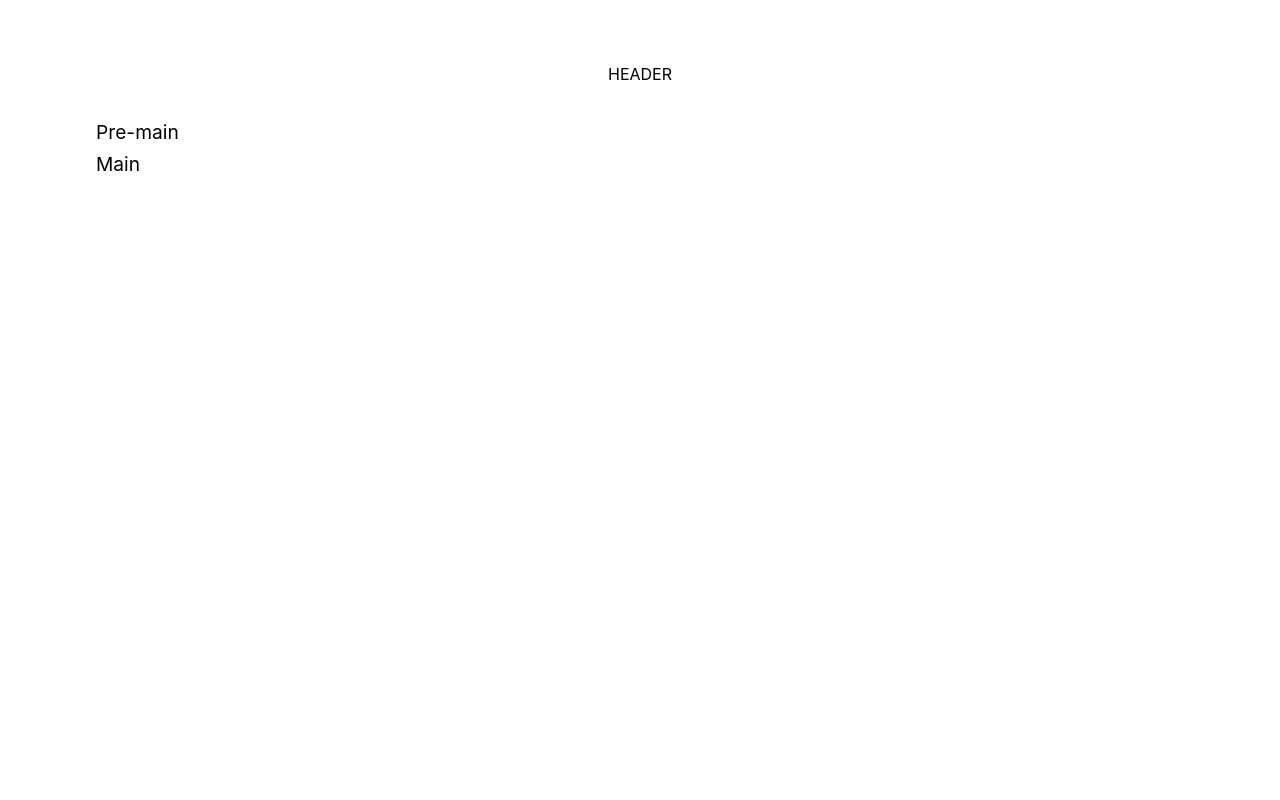
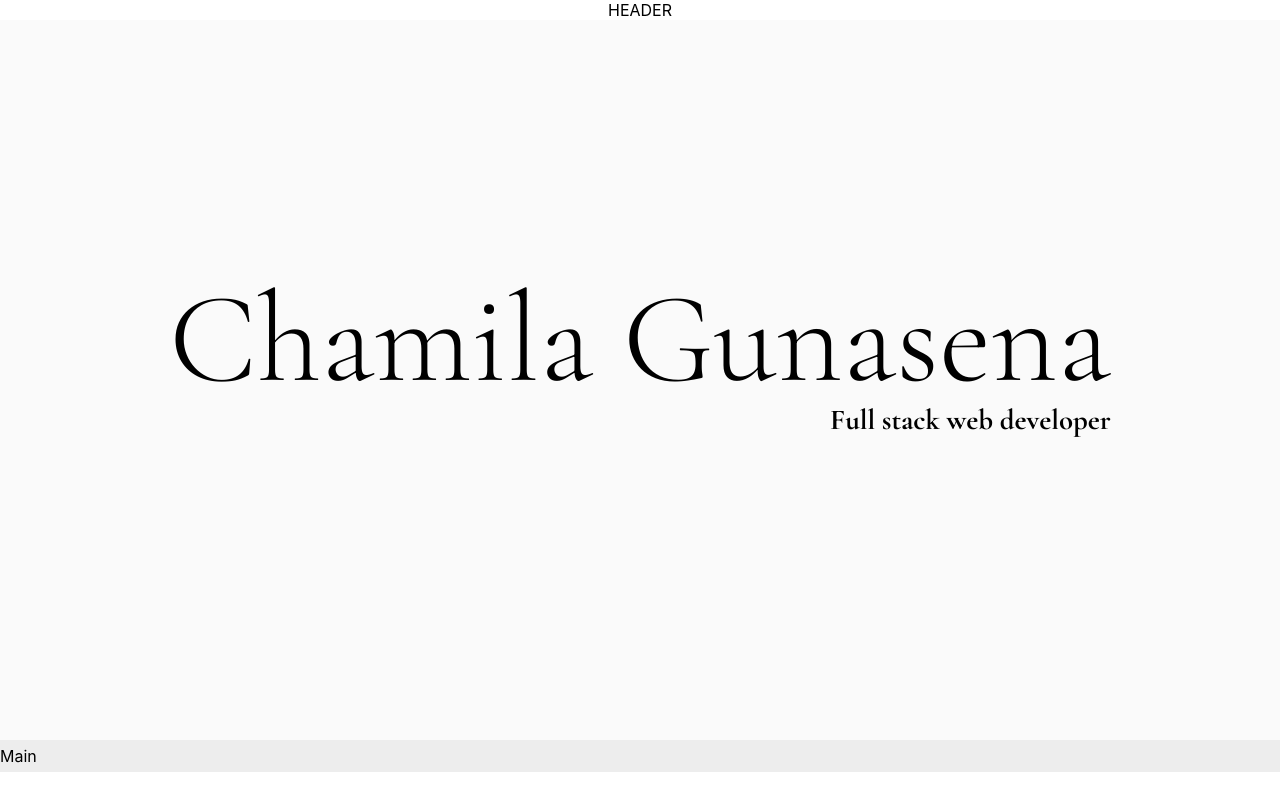
Before and after one commit to merq312/cv-page, a Next.js app: page / in a window 1280 px wide. Built offline with nearby package versions, Linux system fonts and the light colour scheme.

Commit message:
add title section

```diff
--- a/components/header/header.module.scss
+++ b/components/header/header.module.scss
@@ -1,6 +1,6 @@
 .header {
-  margin-top: 4rem;
-  margin-bottom: 2rem;
+  //margin-top: 4rem;
+  //margin-bottom: 2rem;
   display: flex;
   flex-direction: row;
   justify-content: space-around;
--- a/pages/index.tsx
+++ b/pages/index.tsx
@@ -4,11 +4,14 @@ import styles from '../styles/Home.module.scss'
 const Home: NextPage = () => {
   return (
     <main className={styles.main}>
-      <section>
-        Pre-main
+      <section className={styles.title_section}>
+        <div>
+          <h1>Chamila Gunasena</h1>
+          <span>Full stack web developer</span>
+        </div>
       </section>
 
-      <section>
+      <section className={styles.main_section}>
         Main
       </section>
 
@@ -182,6 +185,3 @@ const Home: NextPage = () => {
 }
 
 export default Home
-
-// TODO
-// Put something in the footer
--- a/styles/Home.module.scss
+++ b/styles/Home.module.scss
@@ -1,118 +1,35 @@
 .main {
-  grid-column: center-start / center-end;
-  display: flex;
-  flex-direction: column;
   line-height: 2rem;
-  font-size: 1.2rem;
 }
 
-.main_section {
-  ul {
-    margin: 1.2rem 4rem;
-  }
-}
-
-.title {
-  font-size: 2.4rem;
-}
-
-.subtitle {
-  font-size: 1.6rem;
-}
-
-.twin_section {
+.title_section {
+  height: 90vh;
   display: flex;
-  flex-direction: row;
+  justify-content: center;
+  background-color: #fafafa;
 
   div {
-    width: 50%;
-    padding: 0 2rem;
-    li span:first-of-type {
-      text-decoration: underline;
+    display: flex;
+    flex-direction: column;
+    justify-content: center;
+    align-items: center;
+    font-family: 'Cormorant Garamond', serif;
+
+    h1 {
+      font-weight: 300;
+      font-size: 8rem;
+      margin: 0 0 3rem;
+      white-space: nowrap;
     }
-  }
 
-  div:first-of-type {
-    margin-left: 1.6rem;
-  }
-
-  div:last-of-type {
-    margin-right: 1.6rem;
-  }
-
-  h2 {
-    min-height: 4rem;
     span {
-      font-weight: normal;
-      font-size: 1.2rem;
+      font-weight: 700;
+      font-size: 1.8rem;
+      align-self: end;
     }
   }
 }
 
-.src_link {
-  color: blue;
-  font-weight: bold;
-  font-size: 0.8rem;
-  white-space: nowrap;
+.main_section {
+  background-color: #ededed;
 }
-
-.academic_section {
-  margin-bottom: 1rem;
-  .list_item {
-    display: grid;
-    grid-template-columns: repeat(2, 1fr);
-
-    .course {
-      grid-column: 1 / 2;
-    }
-
-    .college {
-      grid-column: 2 / 3;
-      text-align: right;
-      font-weight: bold;
-    }
-
-    .highlights {
-      grid-column: 1 / 3;
-      font-style: italic;
-      padding-bottom: 1.2rem;
-    }
-  }
-}
-
-@media (max-width: 1100px) {
-  .twin_section {
-    flex-direction: column;
-
-    div {
-      width: 100%;
-      padding: 0;
-    }
-
-    div:first-of-type {
-      margin-left: 0;
-    }
-
-    div:last-of-type {
-      margin-right: 0;
-    }
-  }
-}
-
-@media (max-width: 600px) {
-  .main {
-    grid-column: full-start / full-end;
-    margin: 0 1.6rem;
-  }
-  .main_section {
-    ul {
-      margin: 1.2rem 0;
-    }
-  }
-
-  .twin_section {
-    div {
-      padding: 0;
-    }
-  }
-}
--- a/styles/globals.scss
+++ b/styles/globals.scss
@@ -1,3 +1,5 @@
+@import url('https://fonts.googleapis.com/css2?family=Cormorant+Garamond:ital,wght@0,300;0,700;1,300&display=swap');
+
 html,
 body {
   padding: 0;
@@ -30,11 +32,6 @@ a {
 
 .content {
   flex-grow: 1;
-  display: grid;
-  grid-template-columns:
-    [full-start] minmax(6rem, 1fr)
-    [center-start] repeat(6, [col-start] minmax(min-content, 12rem) [col-end])
-    [center-end] minmax(6rem, 1fr) [full-end];
 }
 
 @media (max-width: 600px) {
```
